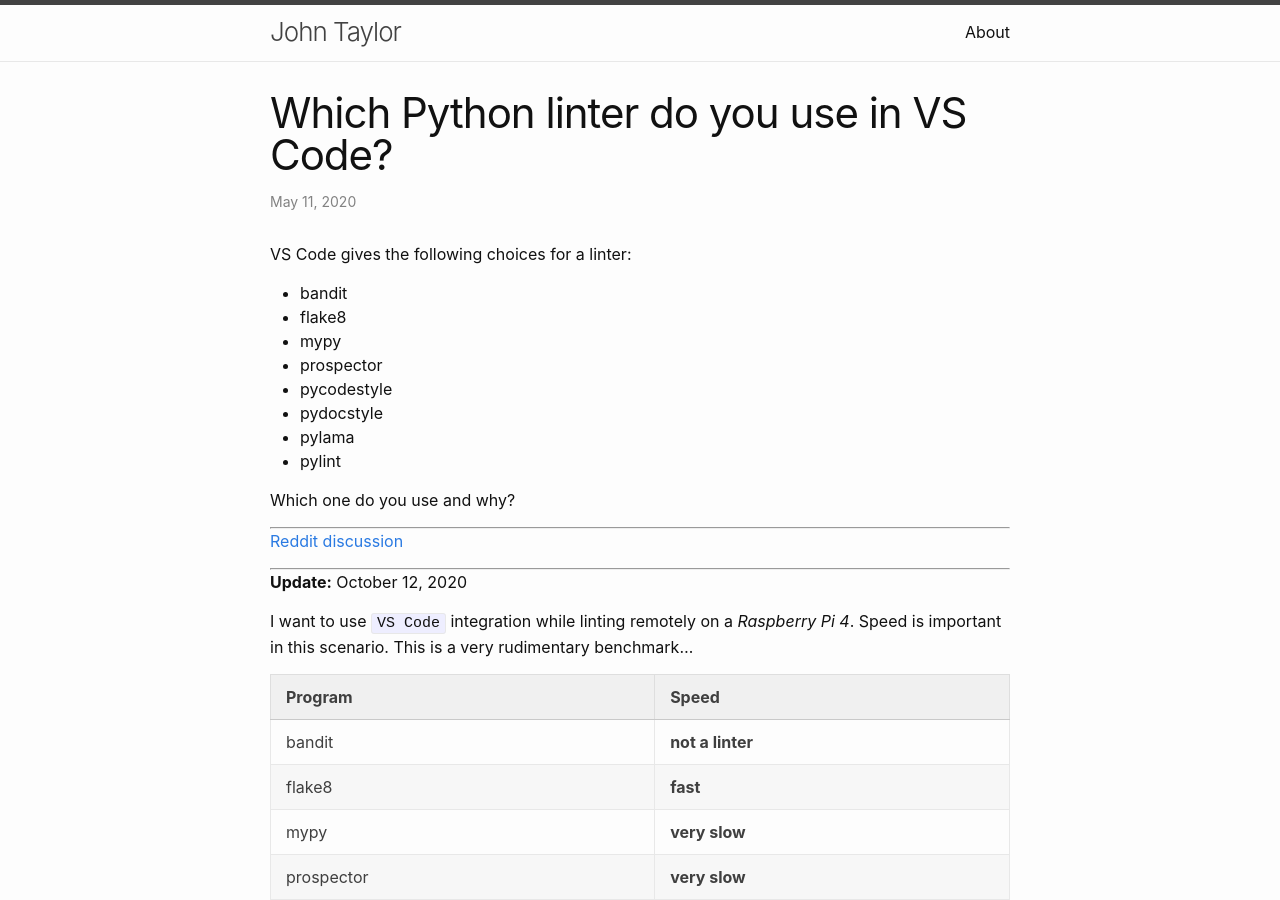
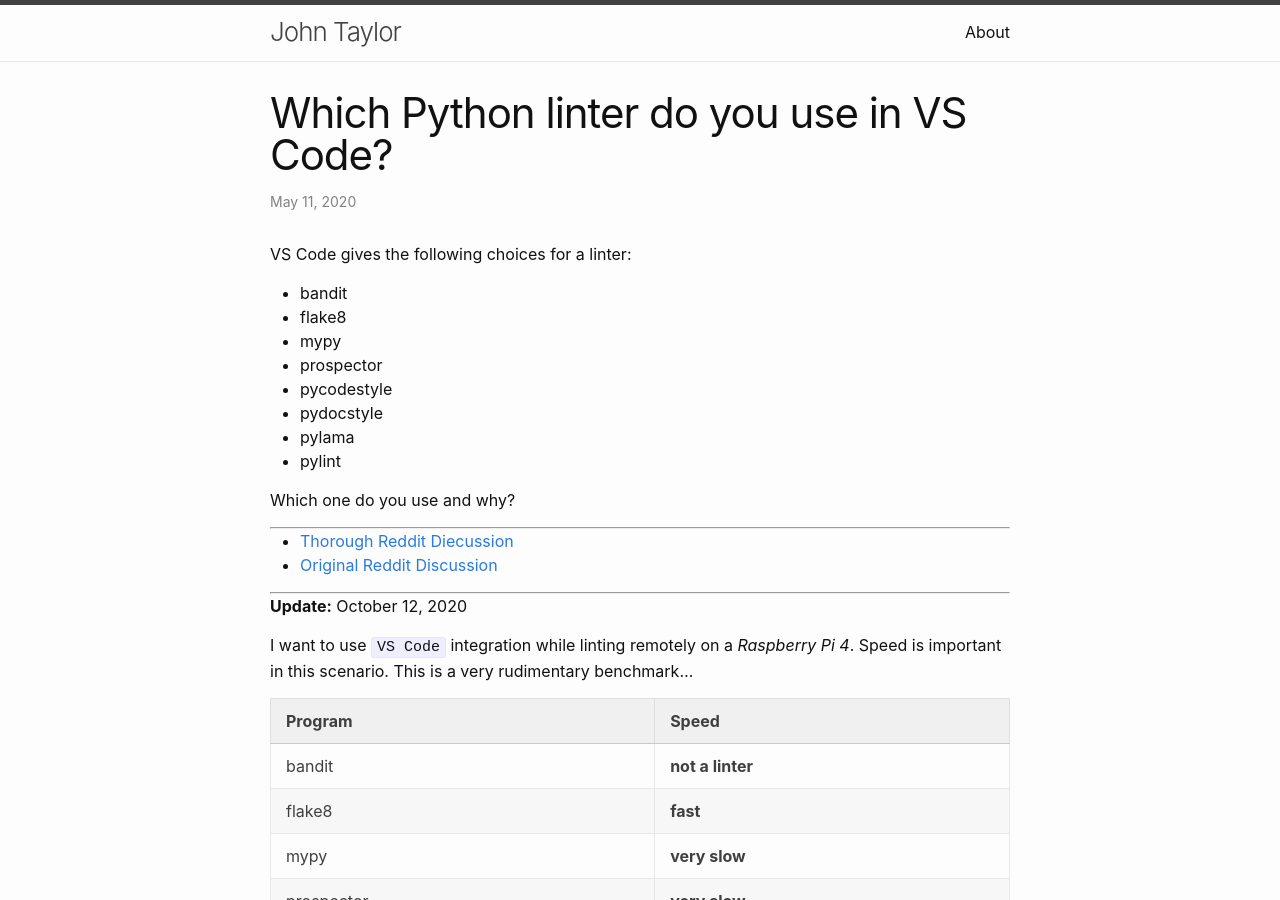
Before and after one commit to jftuga/blog, a Jekyll site: the page built from _posts/2020-05-11--Which-linter-do-you-use-in-VS-Code.md, in a window 1280 px wide and 900 px high. Built offline with Jekyll 4.4.1, drawn with Linux system fonts in a browser that asks for light colours.

Commit message:
added 'Thorough discussion' link

```diff
--- a/_posts/2020-05-11--Which-linter-do-you-use-in-VS-Code.md
+++ b/_posts/2020-05-11--Which-linter-do-you-use-in-VS-Code.md
@@ -20,7 +20,9 @@ Which one do you use and why?
 
 ___
 
-[Reddit discussion](https://www.reddit.com/r/Python/comments/gheine/which_linter_do_you_use_in_vs_code/)
+
+* [Thorough Reddit Diecussion](https://www.reddit.com/r/Python/comments/jar4rd/linters_which_one/)
+* [Original Reddit Discussion](https://www.reddit.com/r/Python/comments/gheine/which_linter_do_you_use_in_vs_code/)
 
 ___
 
```
